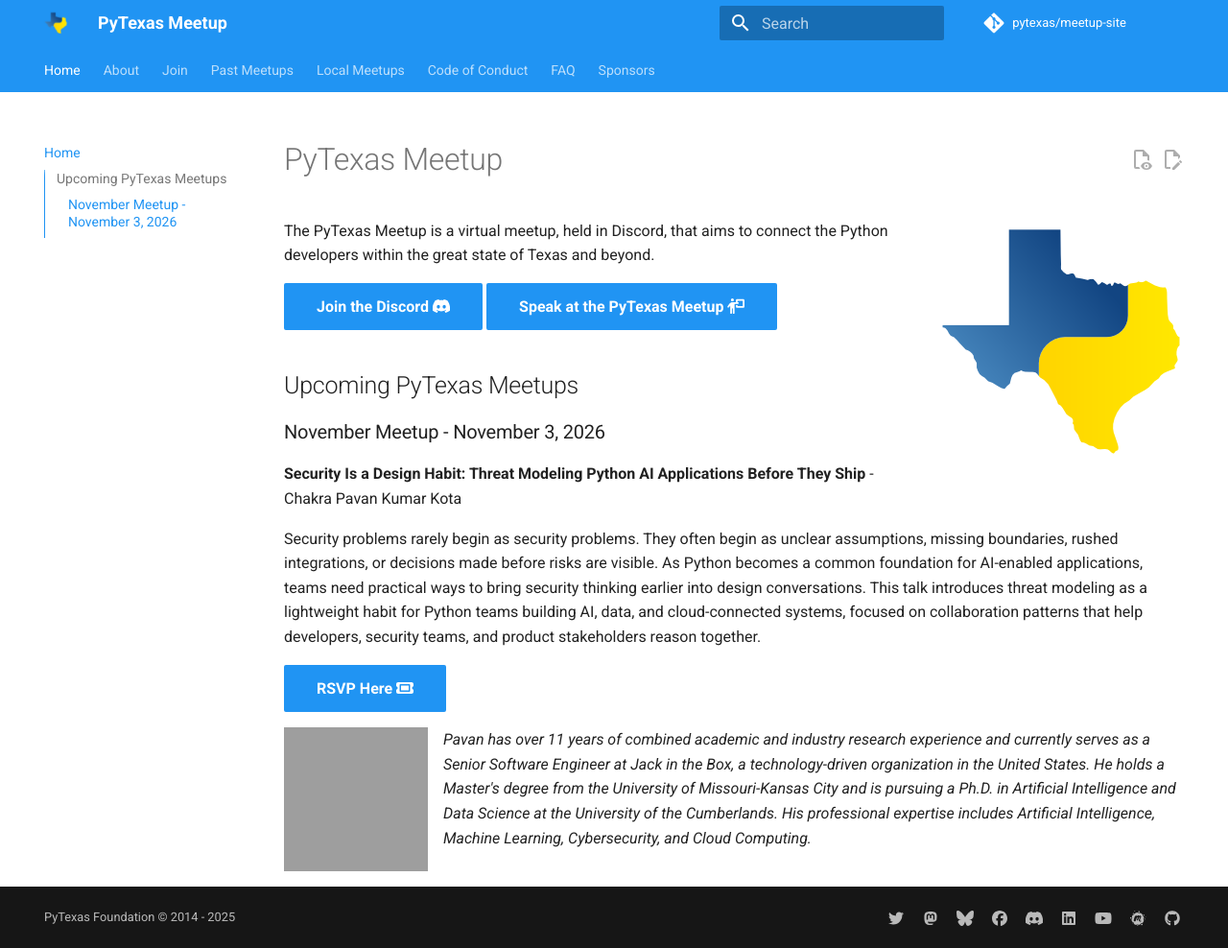
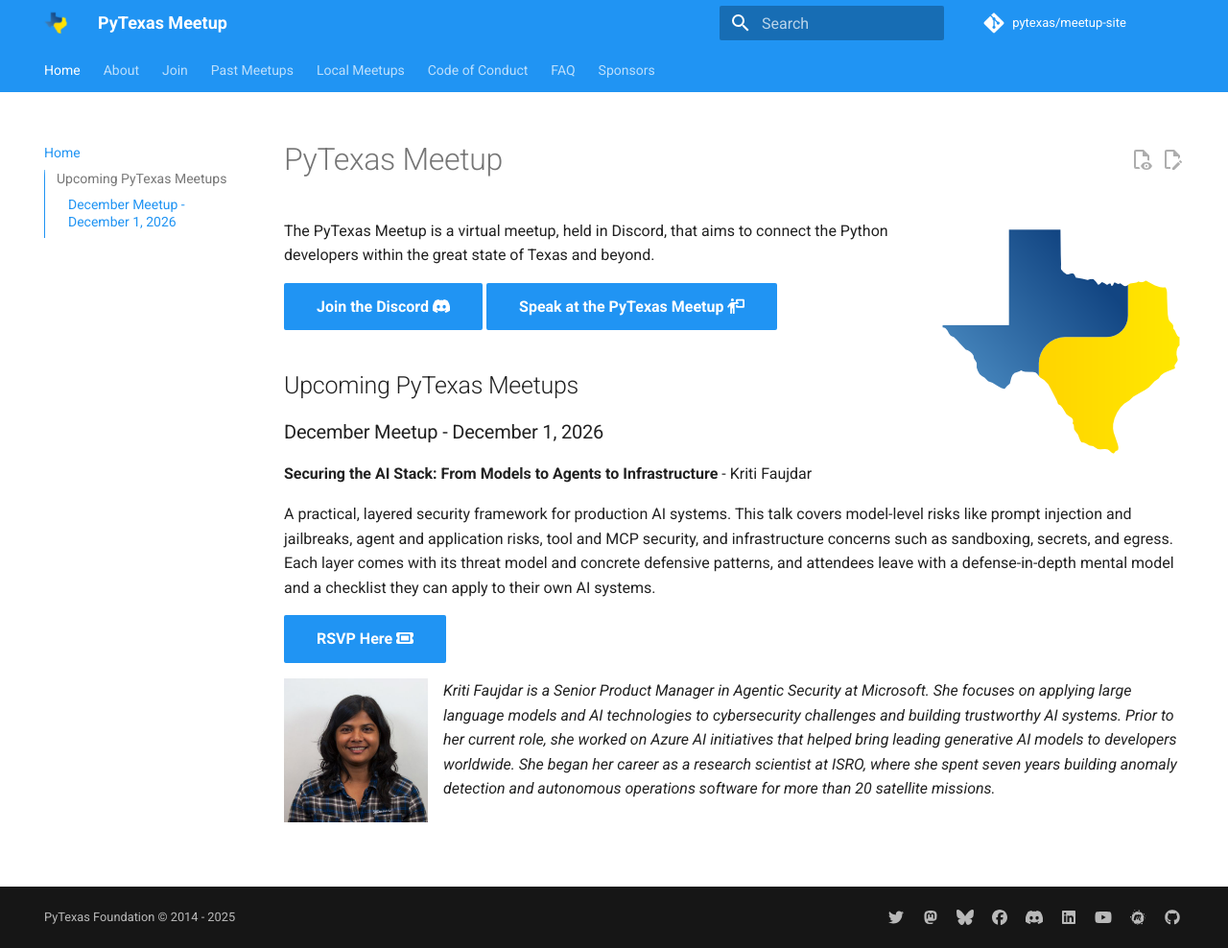
Before and after one commit to pytexas/meetup, an MkDocs documentation site: the page built from docs/index.md, in a window 1280 px wide and 988 px high. Shown: the whole window at 96% size. Built offline with MkDocs 1.6.1 and Material for MkDocs 9.7.7, drawn with Linux system fonts in a browser that asks for light colours; comment, search, counter and statistics services are not loaded; grey boxes are pictures that could not be loaded.

Commit message:
Archive the November meetup and add December (#60)
* Archive the November meetup and add December

Pavan Kota's November 3 talk moves to a past meetup post. Kriti
Faujdar's December 1 talk, "Securing the AI Stack: From Models to
Agents to Infrastructure," goes on the homepage with a new author
entry. Her headshot is not in hand yet, so the homepage references
assets/images/kritifaujdar.jpg ahead of the file; the PR stays a draft
until it lands.

* Add Kriti Faujdar's headshot

```diff
--- a/docs/index.md
+++ b/docs/index.md
@@ -17,14 +17,14 @@
 
 ## Upcoming PyTexas Meetups
 
-### November Meetup - November 3, 2026
+### December Meetup - December 1, 2026
 
-**Security Is a Design Habit: Threat Modeling Python AI Applications Before They Ship** - Chakra Pavan Kumar Kota
+**Securing the AI Stack: From Models to Agents to Infrastructure** - Kriti Faujdar
 
-Security problems rarely begin as security problems. They often begin as unclear assumptions, missing boundaries, rushed integrations, or decisions made before risks are visible. As Python becomes a common foundation for AI-enabled applications, teams need practical ways to bring security thinking earlier into design conversations. This talk introduces threat modeling as a lightweight habit for Python teams building AI, data, and cloud-connected systems, focused on collaboration patterns that help developers, security teams, and product stakeholders reason together.
+A practical, layered security framework for production AI systems. This talk covers model-level risks like prompt injection and jailbreaks, agent and application risks, tool and MCP security, and infrastructure concerns such as sandboxing, secrets, and egress. Each layer comes with its threat model and concrete defensive patterns, and attendees leave with a defense-in-depth mental model and a checklist they can apply to their own AI systems.
 
 [RSVP Here :fontawesome-solid-ticket:](https://pytexas.org/meetup/join){ .md-button .md-button--primary }
 
-![Chakra Pavan Kumar Kota Headshot](assets/images/pavankota.png){: style="height:150px;width:150px" align=left}
+![Kriti Faujdar Headshot](assets/images/kritifaujdar.jpg){: style="height:150px;width:150px" align=left}
 
-_Pavan has over 11 years of combined academic and industry research experience and currently serves as a Senior Software Engineer at Jack in the Box, a technology-driven organization in the United States. He holds a Master's degree from the University of Missouri-Kansas City and is pursuing a Ph.D. in Artificial Intelligence and Data Science at the University of the Cumberlands. His professional expertise includes Artificial Intelligence, Machine Learning, Cybersecurity, and Cloud Computing._
+_Kriti Faujdar is a Senior Product Manager in Agentic Security at Microsoft. She focuses on applying large language models and AI technologies to cybersecurity challenges and building trustworthy AI systems. Prior to her current role, she worked on Azure AI initiatives that helped bring leading generative AI models to developers worldwide. She began her career as a research scientist at ISRO, where she spent seven years building anomaly detection and autonomous operations software for more than 20 satellite missions._
--- a/docs/past_meetups/.authors.yml
+++ b/docs/past_meetups/.authors.yml
@@ -128,3 +128,7 @@
     name: Chakra Pavan Kumar Kota
     description: Pavan is a Senior Software Engineer at Jack in the Box with over 11 years of combined academic and industry research experience. He holds a Master's degree from the University of Missouri-Kansas City and is pursuing a Ph.D. in Artificial Intelligence and Data Science at the University of the Cumberlands, with expertise in AI, machine learning, cybersecurity, and cloud computing.
     avatar: assets/images/pavankota.png
+  kritifaujdar:
+    name: Kriti Faujdar
+    description: Kriti is a Senior Product Manager in Agentic Security at Microsoft, applying large language models and AI to cybersecurity challenges and building trustworthy AI systems. She previously worked on Azure AI initiatives and began her career as a research scientist at ISRO, building anomaly detection and autonomous operations software for more than 20 satellite missions.
+    avatar: assets/images/kritifaujdar.jpg
```
Also changed, not shown: .ai-sessions/session-20261111-1016-december-meetup.md (added, +45 -0 lines), docs/past_meetups/posts/2026-11-03.md (added, +21 -0 lines), docs/assets/images/kritifaujdar.jpg (added).
